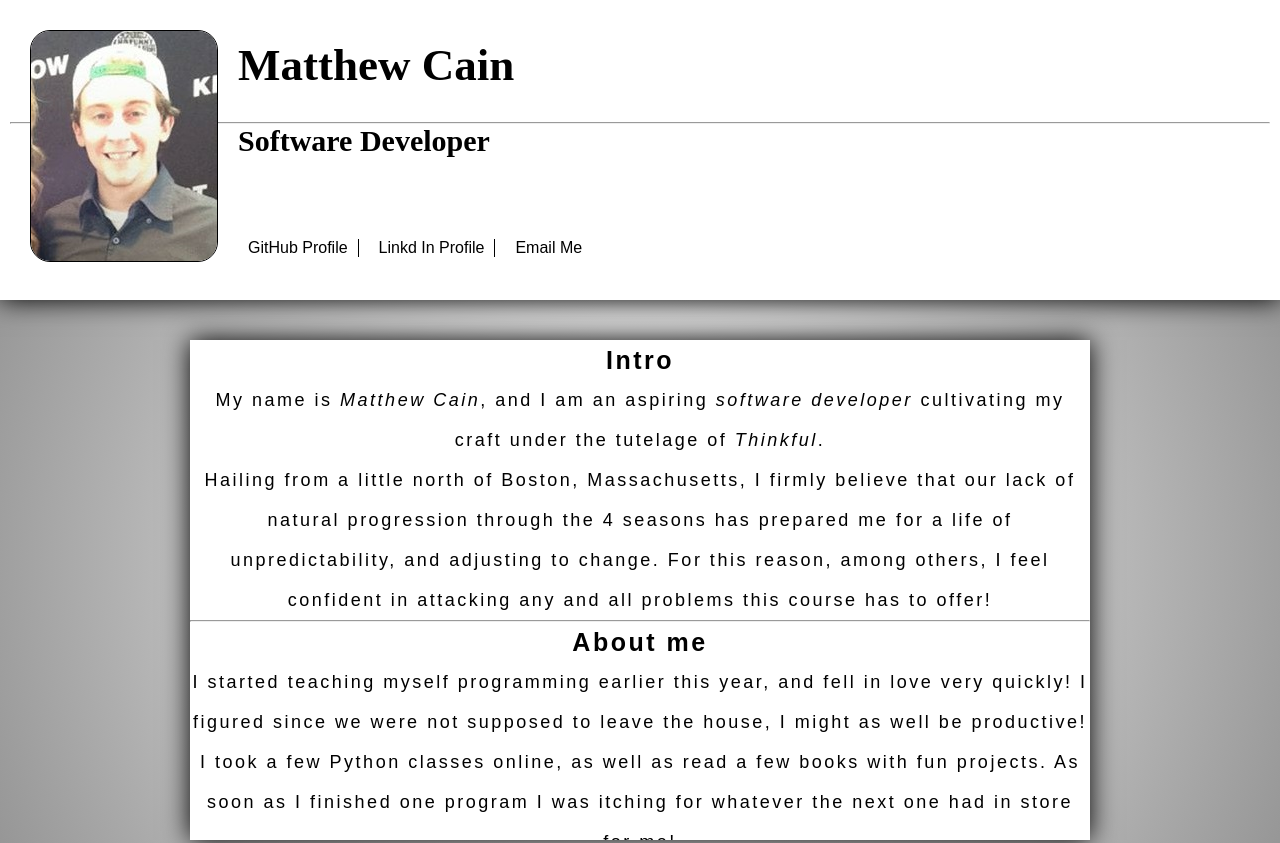
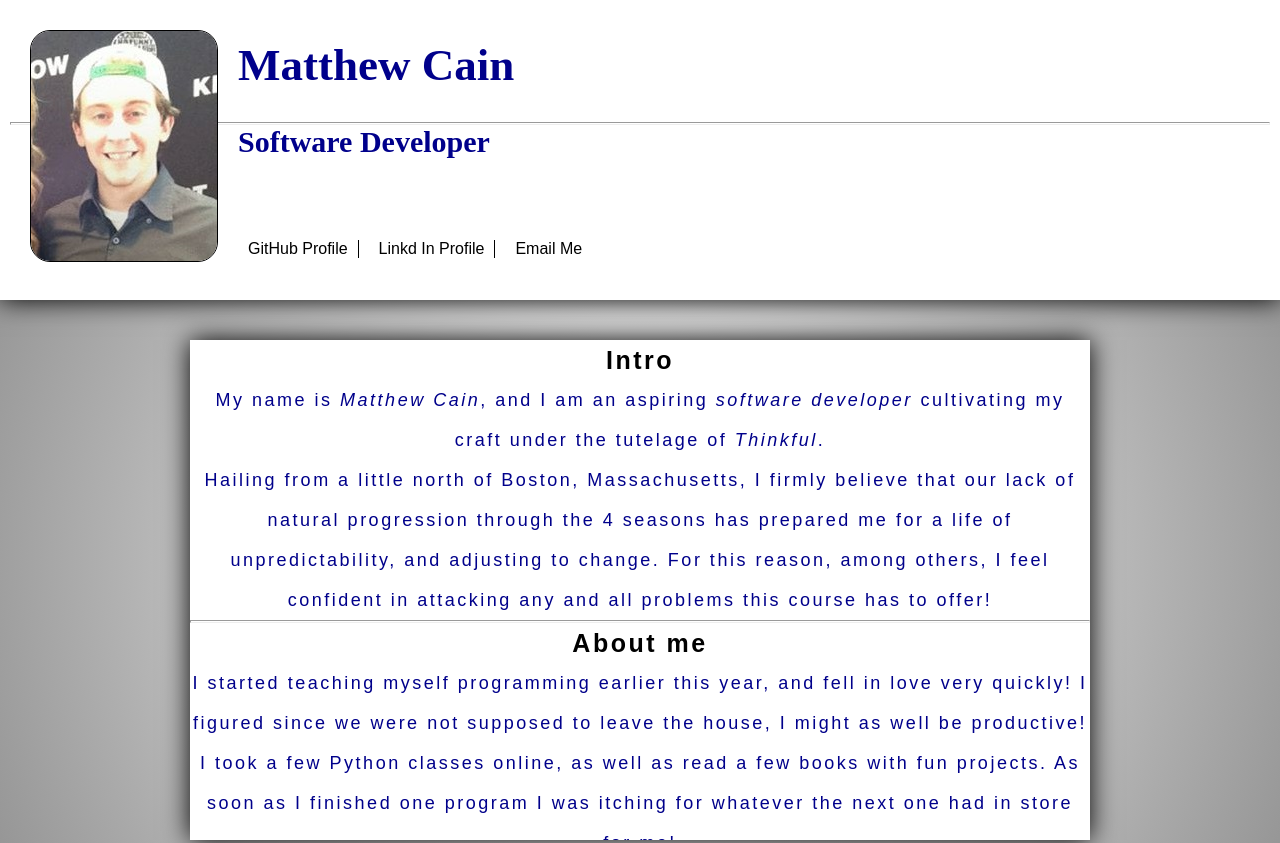
Before and after one commit to CodingDatum/github-profile, a plain HTML site: page index.html in a window 1280 px wide. Shown: the top 843 px of the page. Drawn offline with nearby package versions, Linux system fonts and the light colour scheme; a script that the page names is missing.

Commit message:
added color

```diff
--- a/style.css
+++ b/style.css
@@ -21,6 +21,11 @@ header{
     text-align: justify;
     background-color: white;
     padding: 10px;
+    color: darkblue;
+}
+hr{
+    height: 1px;
+    /*background-color:black;*/
 }
 h1{
     font-size: 45px;
@@ -84,6 +89,9 @@ main{
     letter-spacing: 2.5px;
     font-size: 18px;
 }
+main article p{
+    color: darkblue;
+}
 footer{
     font-family:sans-serif;
     width: 1200px;
```
